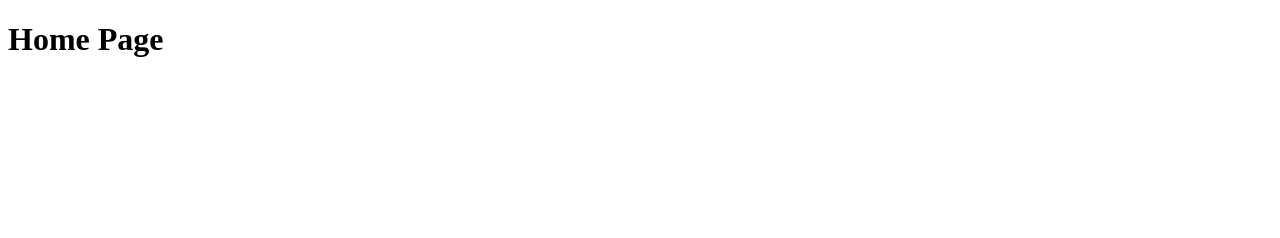
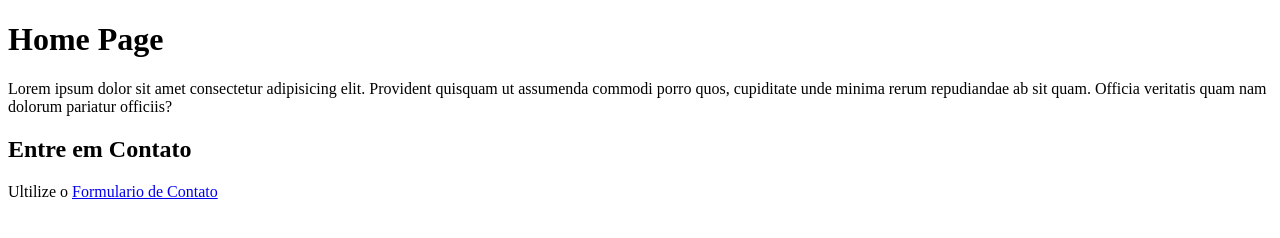
Before and after one commit to JeanCFreitas/Site-empresax, a plain HTML site: page index.html in a window 1280 px wide. Drawn offline with Linux system fonts and the light colour scheme.

Commit message:
cria a pagina de contato

```diff
--- a/index.html
+++ b/index.html
@@ -8,5 +8,9 @@
 </head>
 <body>
     <h1>Home Page</h1>
+    <p>Lorem ipsum dolor sit amet consectetur adipisicing elit. Provident quisquam ut assumenda commodi porro quos, cupiditate unde minima rerum repudiandae ab sit quam. Officia veritatis quam nam dolorum pariatur officiis?</p>
+
+    <h2>Entre em Contato</h2>
+    <p>Ultilize o <a href="contato.html">Formulario de Contato</a></p>
 </body>
 </html>
```
Also changed, not shown: contato.html (added, +12 -0 lines).
